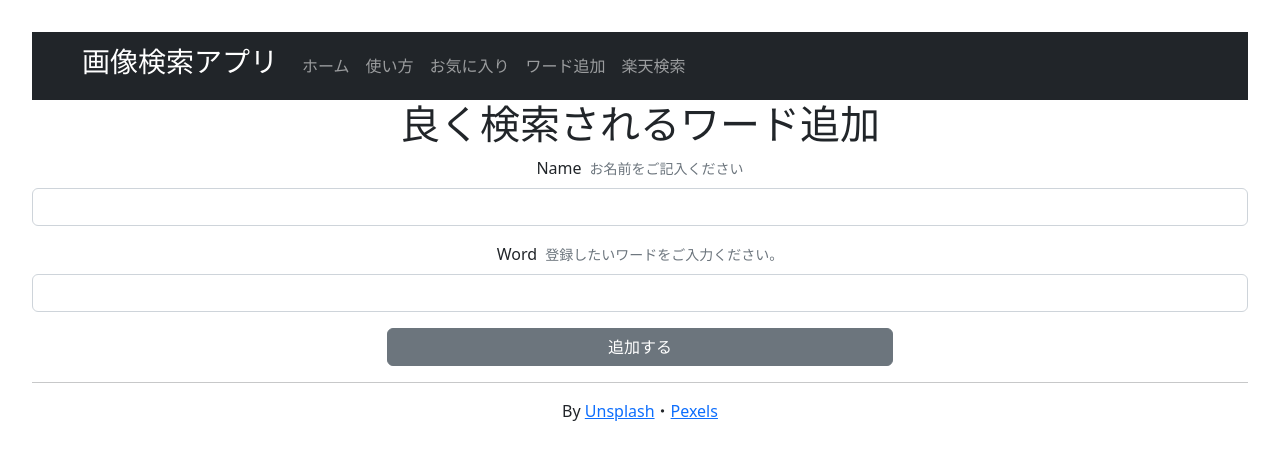
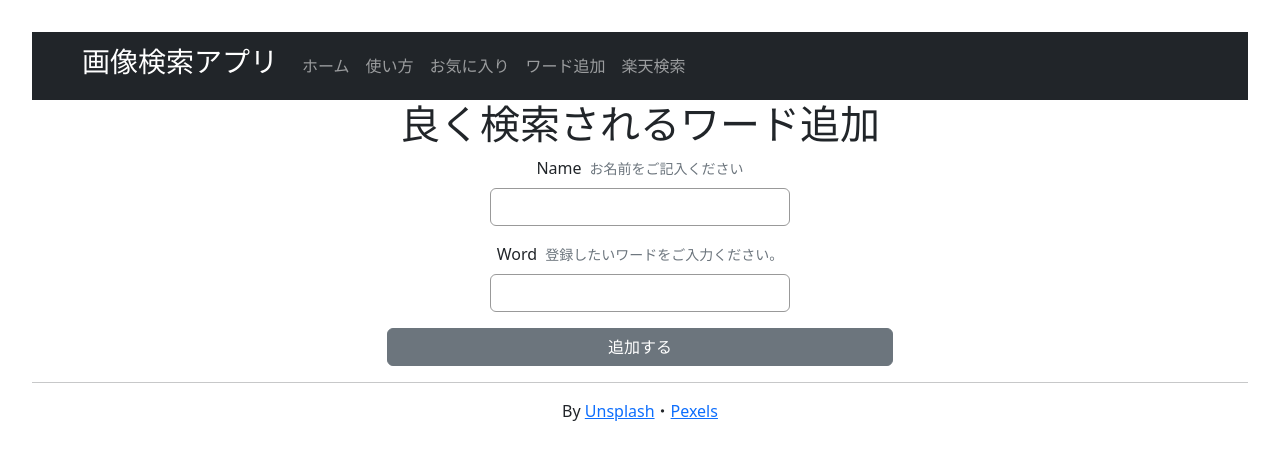
Before and after one commit to na-horita/kensaku, a React (Vite) app: page /contact in a window 1280 px wide. Shown: the top 460 px of the page. Built offline with nearby package versions, Linux system fonts and the light colour scheme; no server answers.

Commit message:
【tailwind】input調整

```diff
--- a/src/features/frequent/FrequentAdd.tsx
+++ b/src/features/frequent/FrequentAdd.tsx
@@ -65,14 +65,17 @@ function AddFrequent() {
             <span className="pe-2">Name</span>
           </Form.Label>
           <Form.Text className="text-muted">お名前をご記入ください</Form.Text>
+          <div className="d-flex justify-content-center">
             <Form.Control
               type="text"
+              style={{ maxWidth: "300px", width: "100%", borderColor: "#999" }}
               {...register("name", {
                 required: true,
                 minLength: 1,
                 pattern: /^[a-zA-Zぁ-んァ-ン一-龥々]+$/,
               })}
             />
+          </div>
           {errors.name?.type === "required" && (
             <span className="text-danger">お名前は必須です。</span>
           )}
@@ -91,14 +94,17 @@ function AddFrequent() {
             <span className="pe-2">Word</span>
           </Form.Label>
           <Form.Text className="text-muted">登録したいワードをご入力ください。</Form.Text>
+          <div className="d-flex justify-content-center">
             <Form.Control
               type="text"
+              style={{ maxWidth: "300px", width: "100%", borderColor: "#999" }}
               {...register("word", {
                 required: true,
                 minLength: 2,
                 pattern: /^[a-zA-Z]+$/,
               })}
             />
+          </div>
           {errors.word?.type === "required" && (
             <span className="text-danger">ワードは必須です。</span>
           )}
```
Lines whose indentation alone changed are shown as unchanged.
